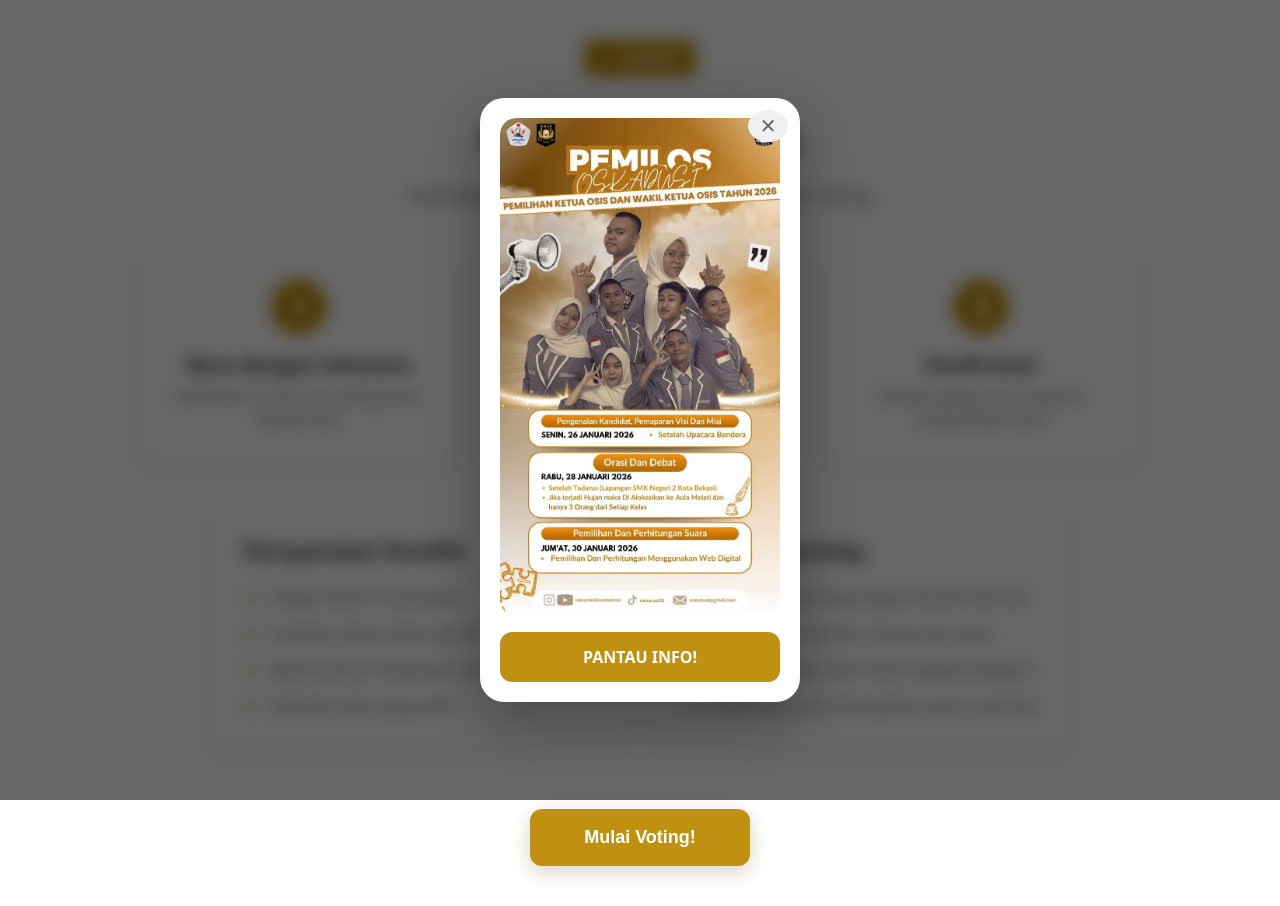
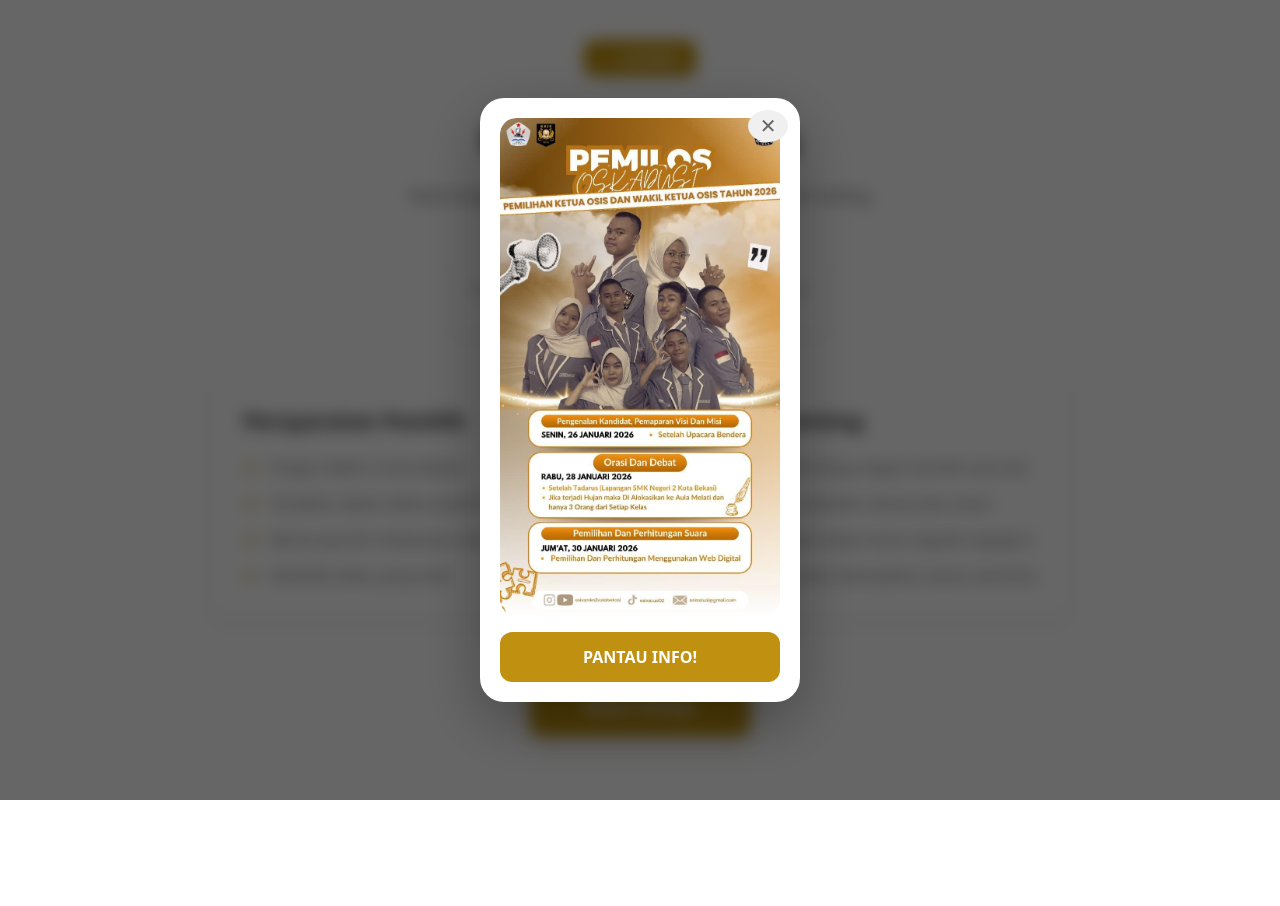
Before and after one commit to rey13x/pemilihan-osis, a React (Create React App) app: page /simulasi in a window 1280 px wide. After the commit the page ends 800 px from the top, so only its background shows below. Built offline with nearby package versions, Linux system fonts and the light colour scheme.

Commit message:
Improve UI: remove navbar background, add paslon header margin, hide step numbers, show selected candidate photo, extend portrait mode

```diff
--- a/src/app.css
+++ b/src/app.css
@@ -238,11 +238,8 @@ html * {
     left: 0;
     right: 0;
     z-index: 9999;
-    /* background: linear-gradient(180deg, rgba(255, 255, 255, 0.98) 0%, rgba(255, 255, 255, 0.95) 100%); */
-    backdrop-filter: blur(10px);
-    -webkit-backdrop-filter: blur(10px);
+    background: transparent;
     padding: 12px 20px;
-    /* box-shadow: 0 4px 12px rgba(0, 0, 0, 0.08); */
     width: 100%;
 }
 
@@ -2371,6 +2368,8 @@ button:hover {
 .gallery-header {
   text-align: center;
   z-index: 10;
+  margin-top: 100px;
+  margin-bottom: 20px;
 }
 
 .gallery-header h1 {
@@ -2599,6 +2598,22 @@ button:hover {
   font-weight: 700;
 }
 
+.selected-display {
+  display: flex;
+  flex-direction: column;
+  align-items: center;
+  gap: 12px;
+}
+
+.selected-photo {
+  width: 120px;
+  height: 120px;
+  border-radius: 12px;
+  object-fit: cover;
+  border: 3px solid #c09110;
+  box-shadow: 0 4px 12px rgba(0, 0, 0, 0.15);
+}
+
 /* Mobile Responsive */
 @media (max-width: 1024px) {
   .pilih-paslon-gallery {
@@ -2651,6 +2666,11 @@ button:hover {
 }
 
 @media (max-width: 768px) {
+  .gallery-header {
+    margin-top: 100px;
+    margin-bottom: 20px;
+  }
+
   .pilih-paslon-gallery {
     padding: 20px 12px;
     gap: 20px;
@@ -2682,6 +2702,7 @@ button:hover {
   .card-info {
     padding: 10px;
     gap: 4px;
+    min-height: 200px;
   }
 
   .card-number {
@@ -4113,30 +4134,21 @@ button:hover {
   transition: all 0.3s ease;
 }
 
+.step-item:nth-child(n+2) {
+  display: none;
+}
+
 .step-item:hover {
   transform: translateY(-8px);
   box-shadow: 0 12px 32px rgba(0, 0, 0, 0.15);
 }
 
 .step-number {
-  display: flex;
-  align-items: center;
-  justify-content: center;
-  width: 56px;
-  height: 56px;
-  background: #c09110;
-  color: white;
-  font-size: 28px;
-  font-weight: 900;
-  border-radius: 50%;
-  margin: 0 auto 16px;
+  display: none;
 }
 
 .step-item h3 {
-  font-size: 20px;
-  font-weight: 800;
-  color: #2b2b2b;
-  margin-bottom: 8px;
+  display: none;
 }
 
 .step-item p {
--- a/src/pages/PilihPaslon.jsx
+++ b/src/pages/PilihPaslon.jsx
@@ -245,7 +245,12 @@ export default function PilihPaslon() {
         animate={{ opacity: 1, y: 0 }}
         transition={{ duration: 0.5, delay: 0.2 }}
       >
-        {expandedPaslon ? (
+        {selectedPaslon ? (
+          <div className="selected-display">
+            <img src={selectedCandidate?.foto} alt={selectedCandidate?.nama} className="selected-photo" />
+            <p>Pilihan kamu: <strong>{selectedCandidate?.nama}</strong></p>
+          </div>
+        ) : expandedPaslon ? (
           <p>Klik 2x untuk memilih paslon</p>
         ) : (
           <p>Klik kartu untuk membuka detail paslon</p>
```
